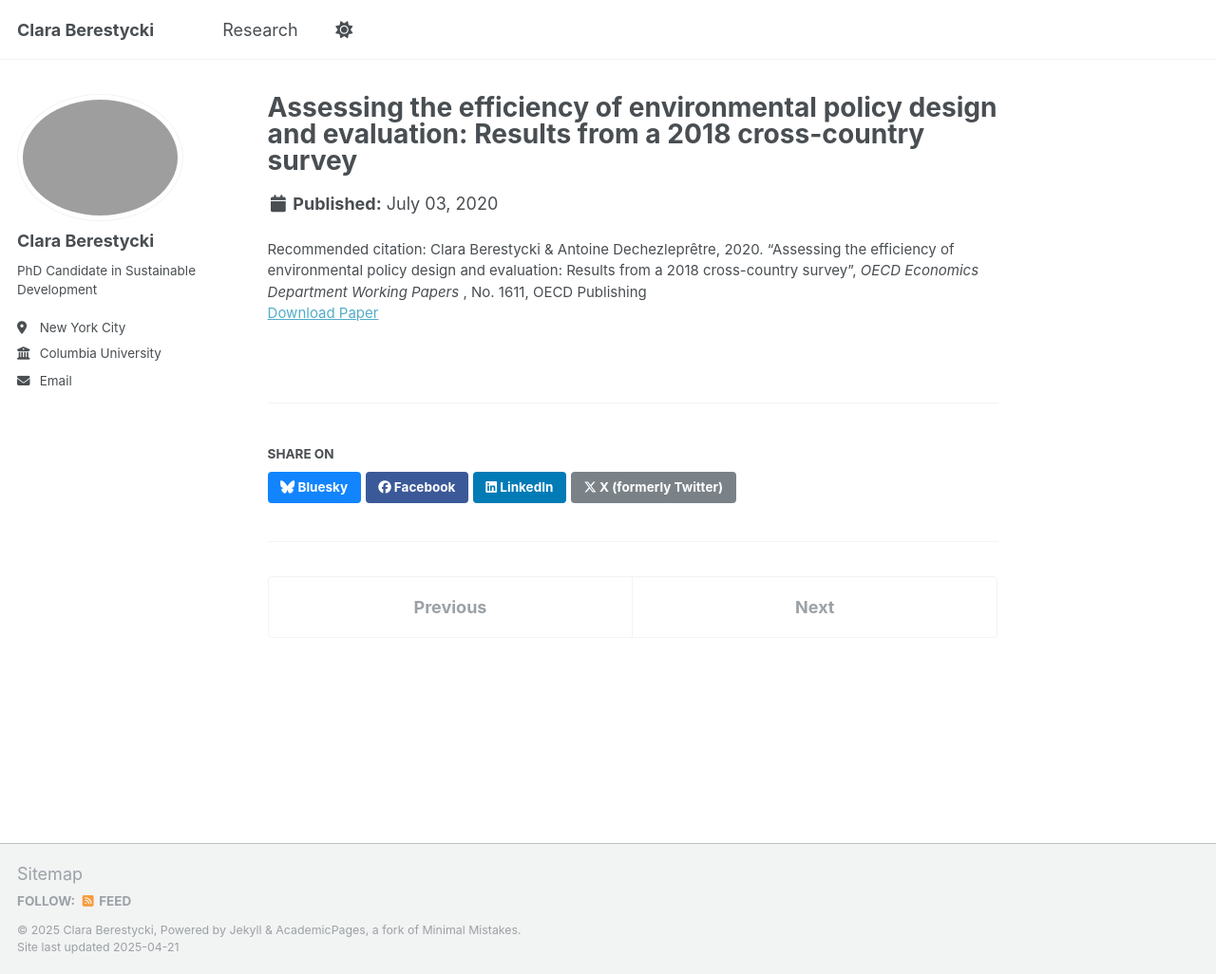
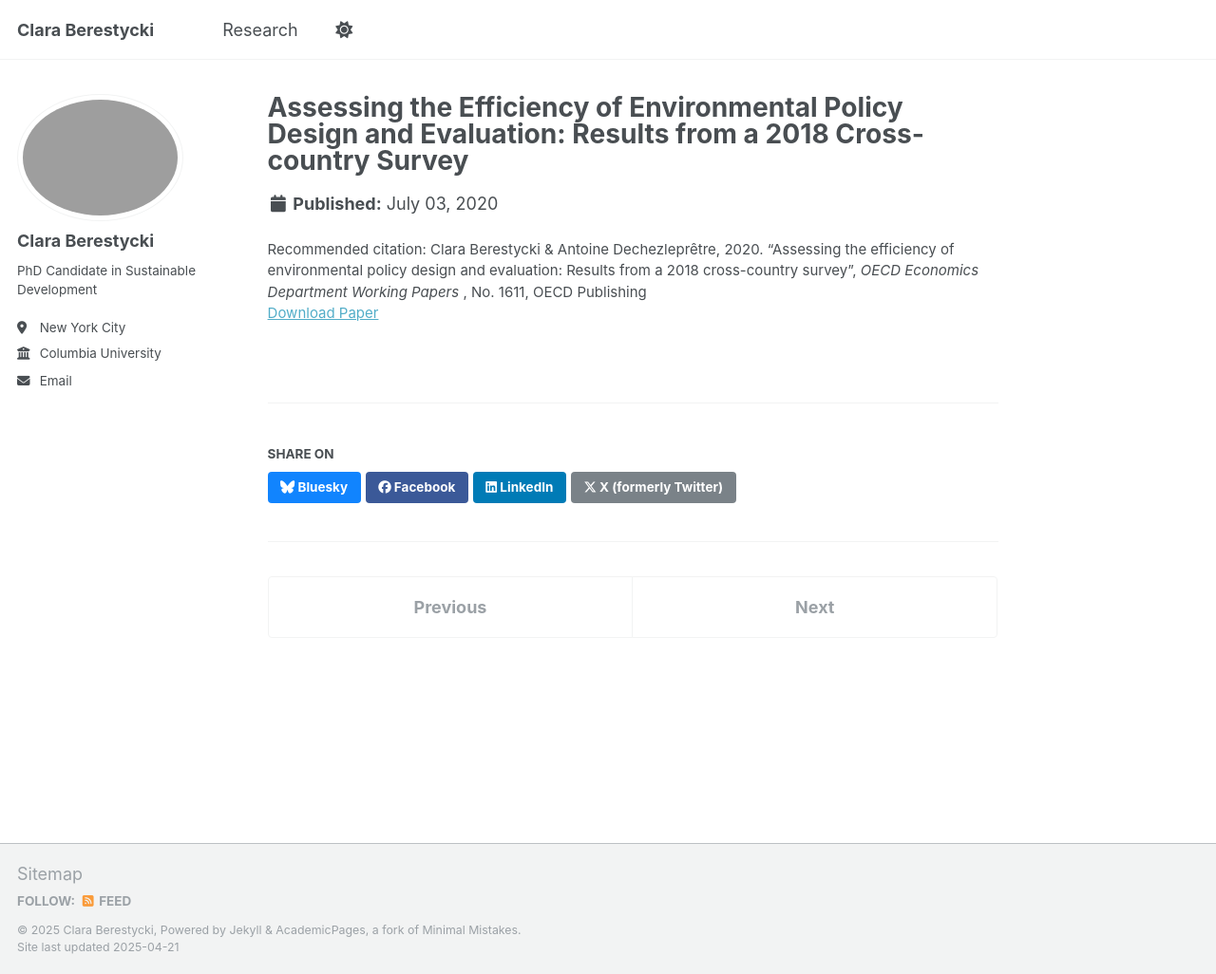
Before and after one commit to claraberes/claraberes.github.io, a Jekyll site: the page built from _publications/2020-03-02-assessing-efficiency.md, in a window 1280 px wide and 1026 px high. Shown: the whole window at 95% size. Built offline with Jekyll 4.4.1, drawn with Linux system fonts in a browser that asks for light colours.

```diff
--- a/_publications/2020-03-02-assessing-efficiency.md
+++ b/_publications/2020-03-02-assessing-efficiency.md
@@ -1,5 +1,5 @@
 ---
-title: "Assessing the efficiency of environmental policy design and evaluation: Results from a 2018 cross-country survey"
+title: "Assessing the Efficiency of Environmental Policy Design and Evaluation: Results from a 2018 Cross-country Survey"
 collection: publications
 category: conferences
 date: 2020-07-03
```
